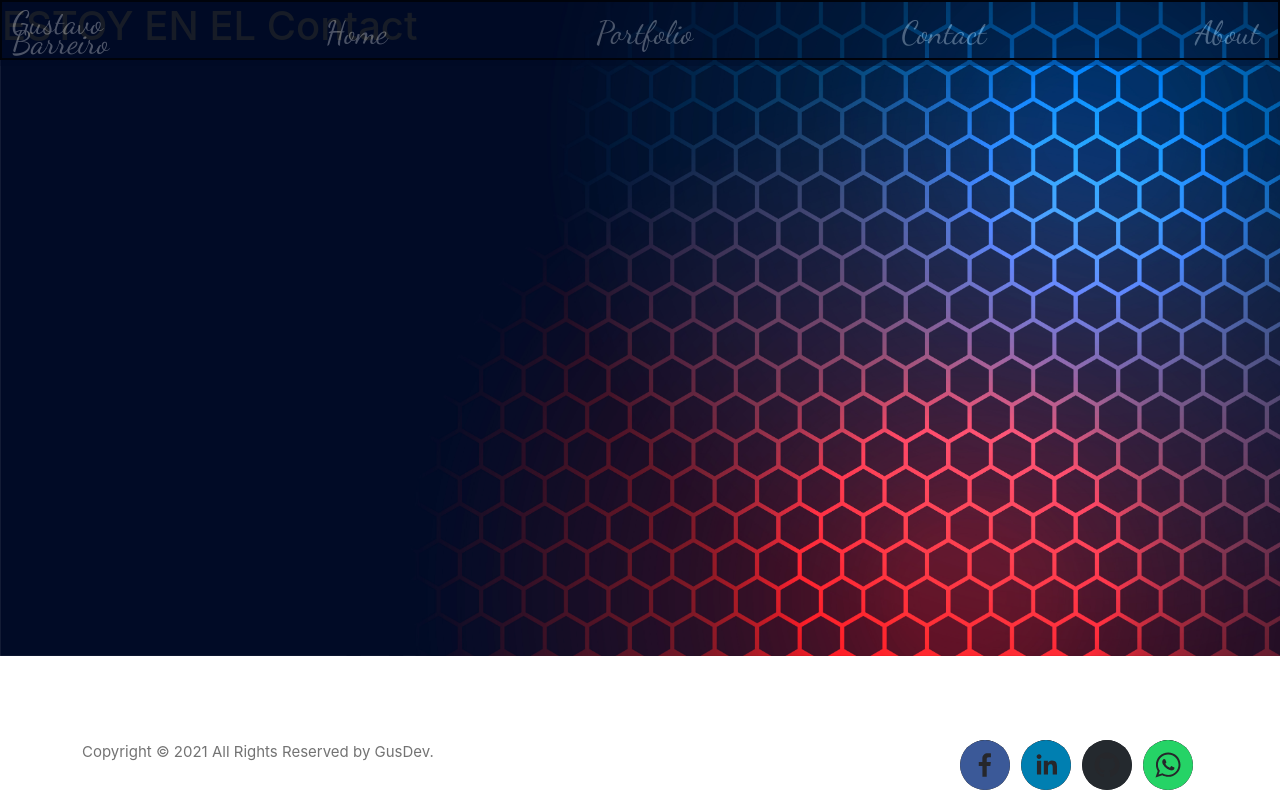
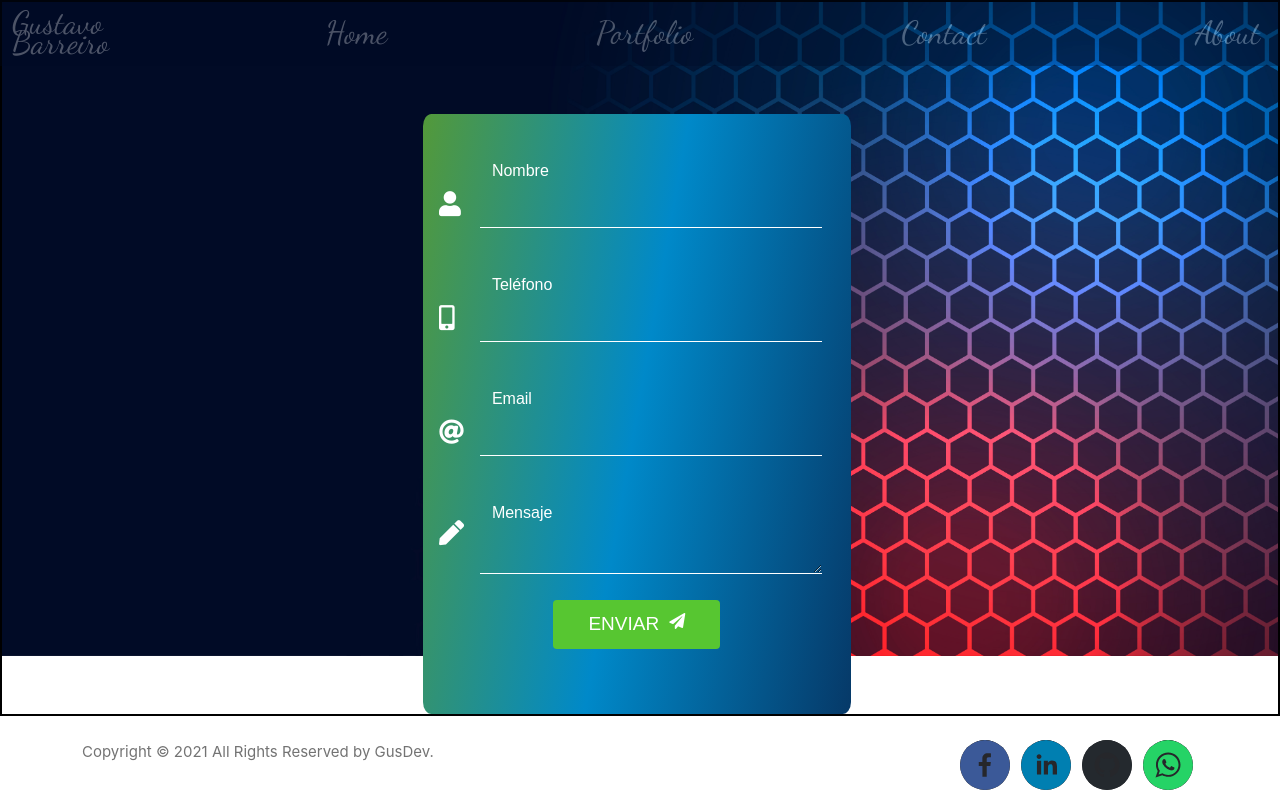
Before and after one commit to barreirogustavounq/PortfolioReact, a React (Create React App) app: page /contact in a window 1280 px wide. Built offline with nearby package versions, Linux system fonts and the light colour scheme.

Commit message:
implementacion del contact

```diff
--- a/package.json
+++ b/package.json
@@ -9,6 +9,7 @@
     "@testing-library/user-event": "^12.8.3",
     "animate.css": "^4.1.1",
     "bootstrap": "^5.0.1",
+    "emailjs-com": "^3.1.0",
     "jquery": "^3.6.0",
     "react": "^17.0.2",
     "react-bootstrap": "^1.6.1",
--- a/public/index.html
+++ b/public/index.html
@@ -29,6 +29,7 @@
     rel="stylesheet"
     href="https://cdnjs.cloudflare.com/ajax/libs/animate.css/4.1.1/animate.min.css"
     />
+    <link rel="stylesheet" href="https://use.fontawesome.com/releases/v5.8.1/css/all.css">
     <title>Portfolio</title>
   </head>
   <body>
--- a/src/components/Contac.js
+++ b/src/components/Contac.js
@@ -1,13 +1,107 @@
-import React from "react";
+import React, { useState } from 'react';
+import emailjs from 'emailjs-com';
+import { init } from 'emailjs-com';
+import '../styles/Contact.css'
 
 const Contact = () => {
+    const [mail, setMail] = useState('')
+    const [msj, setMsj] = useState('')
+    const [tel, setTel] = useState('')
+    const [name, setName] = useState('')
+    const frmContact = { from_name: mail, message: msj, reply_to: name + " " + tel, };
+    const [showMessage, setShowMessage] = useState(false);
+    init("user_LjMLPU8PBQq8y8oJ7ZzM0");
+
+    const sendmail = e => {
+        e.preventDefault();
+
+        emailjs.send("service_rc1gbjo", "template_288rqtj", frmContact)
+            .then((response) => {
+                console.log('SUCCESS!', response.status, response.text);
+                setShowMessage(true);
+            }, (err) => {
+                console.log('FAILED...', err);
+            });
+    }
+
+    const FormCSS = () => {
+        return (
+            <form class="contactForm">
+                <div class="input-field">
+                    <i class="fas fa-user"></i>
+                    <label for="nombre">Nombre</label>
+                    <input type="text" value={name} onChange={(e) => { setName(e.target.value) }} name="nombre" maxlength="50" pattern="[a-zA-ZñÑáéíóúÁÉÍÓÚüÜ ]{3,23}" title="Debe indicar su nombre correctamente" required />
+                </div>
+
+                <div class="input-field">
+                    <i class="fas fa-mobile-alt"></i>
+                    <label for="telefono">Teléfono</label>
+                    <input type="telf" name="telefono" value={tel} onChange={(e) => { setTel(e.target.value) }} maxlength="9" pattern="^[6789]\d{8}$" title="Debe indicar un telefono válido" required />
+                </div>
+
+                <div class="input-field">
+                    <i class="fas fa-at"></i>
+                    <label for="email">Email</label>
+                    <input type="email" name="email" value={mail} onChange={(e) => { setMail(e.target.value) }} maxlength="100" pattern="[a-z0-9._%+-]+@[a-z0-9.-]+\.[a-z]{2,3}$" title="Debe indicar un correo válido" required />
+                </div>
+
+                <div class="input-field">
+                    <i class="fas fa-pen"></i>
+                    <label for="mensaje">Mensaje</label>
+                    <textarea name="mensaje" value={msj} onChange={(e) => { setMsj(e.target.value) }} length="140" required></textarea>
+                </div>
+
+                <div class="btn-block">
+                    <button class="btn" type="submit"><i class="fas fa-paper-plane"></i>ENVIAR</button>
+                </div>
+
+            </form>
+        )
+    }
+
 
     return (
-        <div>
-            <h1>ESTOY EN EL Contact</h1>
+        <div class="mainDiv">
+            <div class="divForm">
+            {
+                !showMessage ?
+                        <form class="contactForm">
+                            <div class="input-field">
+                                <i class="fas fa-user"></i>
+                                <label for="nombre">Nombre</label>
+                                <input type="text" value={name} onChange={(e) => { setName(e.target.value) }} name="nombre" maxlength="50" pattern="[a-zA-ZñÑáéíóúÁÉÍÓÚüÜ ]{3,23}" title="Debe indicar su nombre correctamente" required />
+                            </div>
+
+                            <div class="input-field">
+                                <i class="fas fa-mobile-alt"></i>
+                                <label for="telefono">Teléfono</label>
+                                <input type="number" name="telefono" value={tel} onChange={(e) => { setTel(e.target.value) }} maxlength="10" title="Debe indicar un telefono válido" required />
+                            </div>
+
+                            <div class="input-field">
+                                <i class="fas fa-at"></i>
+                                <label for="email">Email</label>
+                                <input type="email" name="email" value={mail} onChange={(e) => { setMail(e.target.value) }} maxlength="100" pattern="[a-z0-9._%+-]+@[a-z0-9.-]+\.[a-z]{2,3}$" title="Debe indicar un correo válido" required />
+                            </div>
+
+                            <div class="input-field">
+                                <i class="fas fa-pen"></i>
+                                <label for="mensaje">Mensaje</label>
+                                <textarea name="mensaje" value={msj} onChange={(e) => { setMsj(e.target.value) }} length="140" required></textarea>
+                            </div>
+
+                            <div class="btn-block">
+                                <button class="btn" type="submit" onClick={(e)=> {sendmail(e)}} onSubmit={(e)=> {sendmail(e)}}><i class="fas fa-paper-plane"></i>ENVIAR</button>
+                            </div>
+
+                        </form>
+                    :
+
+                    <h1>GRACIAS, PRONTO RESPONDERE</h1>
+            }
+                    </div>
         </div>
-
-    )
+    );
 }
 
-export default Contact
+export default Contact;
--- /dev/null
+++ b/src/styles/Contact.css
@@ -0,0 +1,102 @@
+@import url(https://fonts.googleapis.com/css?family=Open+Sans:400,800);
+
+.contactForm {
+    font-family: "Open Sans", sans-serif;
+    background-image: linear-gradient(
+280deg
+ , #063968, #0089C9, #53993a);
+    font-family: sans-serif;
+    min-height: 14vh;
+    height: 75vh;
+    border-radius: 2%;
+    margin-top: 7rem;
+    max-width: 50%;
+}
+section {
+  padding: 2em 10px;
+}
+h1 {
+  color: #fff;
+  text-align: center;
+  text-transform: uppercase;
+  margin-bottom: 2em;
+}
+div.form {
+  width: 100%;
+  max-width: 450px;
+  border: 2px solid #fff;
+  margin: 0 auto;
+  padding: 20px;
+}
+.input-field {
+    position: relative;
+}
+.input-field i {
+  color: #fff;
+  margin: 0px 1rem;
+  font-size: 25px;
+  width: 25px;
+  position: relative;
+}
+.input-field i.fa-pen {
+    top: -2rem;
+  position: relative;
+}
+.input-field:active {color: #8FC924;}
+
+input, textarea {
+    margin-left: 3rem;
+    background-color: transparent;
+    border: none;
+    border-bottom: 1px solid #fff;
+    height: 3rem;
+    margin: 66px 0 0px 0;
+    transition: all .3s;
+    width: 80%;
+    padding-top: 9px;
+    font-size: 16px;
+}
+textarea {
+  padding: 1.6rem 0;
+}
+label {
+  color: #fff;
+  position: absolute;
+  top: 2.8rem;
+  left: 1.3rem;
+  cursor: text;
+  margin-left: 3rem;
+}
+.btn-block {
+  margin: 0 auto;
+  text-align: center;
+}
+.btn-block .btn {
+  text-decoration: none;
+  color: #fff;
+  background-color: #57c631;
+  -webkit-transition: .2s ease-out;
+  transition: .2s ease-out;
+  cursor: pointer;
+  border: none;
+  padding: 10px 35px;
+  font-size: 19px;
+  margin-top: 1em;
+  margin-bottom: 1em;
+}
+.btn-block .btn i {
+  float: right;
+  padding-left: 10px;
+  font-size: 16px;
+  padding-top: 3px;
+}
+@media (max-width: 400px) {
+  div.form {width: 90%; padding: 20px 10px;}
+  input, textarea {width: 73%;}
+  .input-field i {margin: 0px 1rem 0px 0.6rem;}
+  label {left: 0.7rem;}
+}
+
+.divForm{
+    margin-left: 33%;
+}
```
Also changed, not shown: 1 other file (tests, documents, lock files or other folders).
